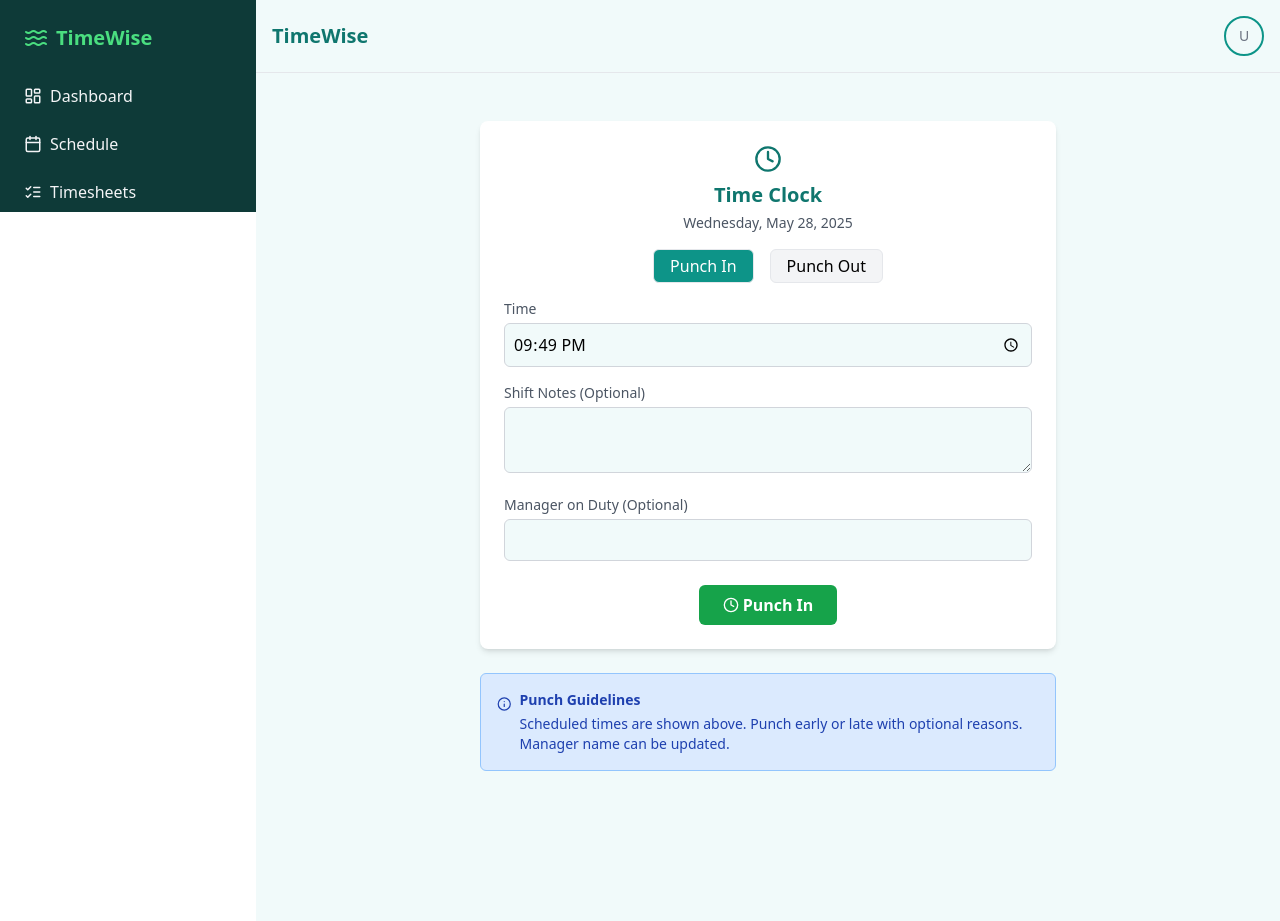
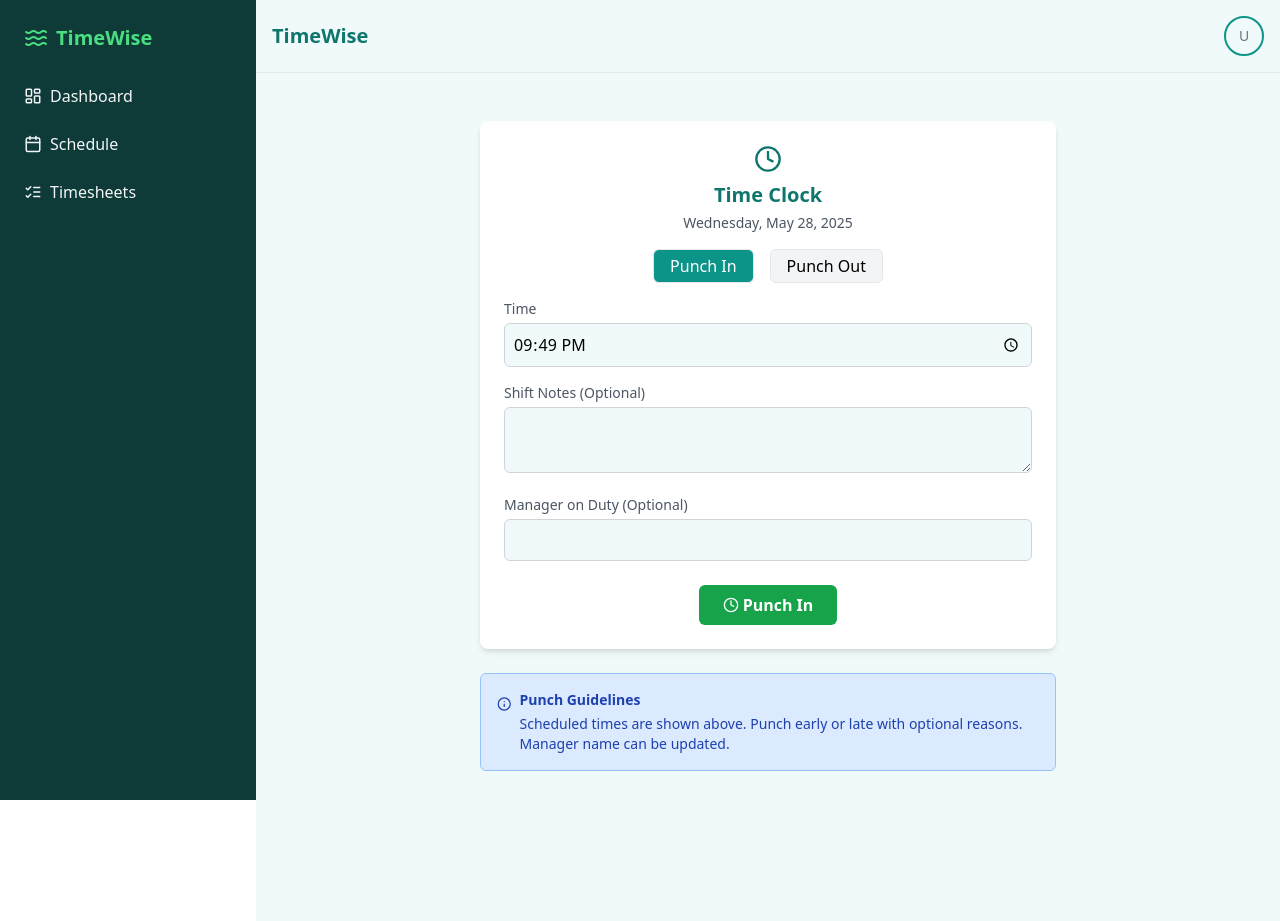
Before and after one commit to kevinPatel11/timesheet-app, a React (Create React App) app: page / in a window 1280 px wide. Built offline with nearby package versions, Linux system fonts and the light colour scheme; no server answers; the database is empty; sample sign-in values are in the browser's storage.

Commit message:
changes for side bar

```diff
--- a/src/App.js
+++ b/src/App.js
@@ -18,9 +18,9 @@ function LayoutWithSidebar() {
   const [sidebarOpen, setSidebarOpen] = React.useState(false);
 
   return (
-    <div className="flex">
+    <div className="flex min-h-screen">
       <Sidebar isOpen={sidebarOpen} onClose={() => setSidebarOpen(false)} />
-      <div className="flex-1 flex flex-col min-h-screen">
+      <div className="flex-1 flex flex-col">
         <Header onMenuClick={() => setSidebarOpen(true)} />
         <main className="flex-1 bg-[#f1fafa] p-6">
           <Routes>
--- a/src/components/Sidebar.jsx
+++ b/src/components/Sidebar.jsx
@@ -5,10 +5,10 @@ import { LayoutDashboard, Calendar, ListChecks, Settings, Waves } from 'lucide-r
 export default function Sidebar({ isOpen, onClose }) {
   return (
     <div
-      className={`fixed md:static top-0 left-0 z-40 h-full w-64 bg-[#0e3a38] text-white transform transition-transform duration-300 ${
-        isOpen ? 'translate-x-0' : '-translate-x-full md:translate-x-0'
-      }`}
+      className={`fixed md:static top-0 left-0 z-40 w-64 bg-[#0e3a38] text-white transform transition-transform duration-300 flex flex-col h-screen md:min-h-screen ${isOpen ? 'translate-x-0' : '-translate-x-full md:translate-x-0'
+        }`}
     >
+
       <div className="flex items-center justify-between px-6 py-6 md:justify-start text-green-400 font-bold text-xl">
         <div className="flex items-center gap-2">
           <Waves className="w-6 h-6" />
@@ -33,8 +33,7 @@ export default function Sidebar({ isOpen, onClose }) {
             key={to}
             to={to}
             className={({ isActive }) =>
-              `flex items-center gap-2 px-4 py-2 rounded ${
-                isActive ? 'bg-teal-700 text-white' : 'hover:bg-teal-800 text-gray-100'
+              `flex items-center gap-2 px-4 py-2 rounded ${isActive ? 'bg-teal-700 text-white' : 'hover:bg-teal-800 text-gray-100'
               }`
             }
           >
```
